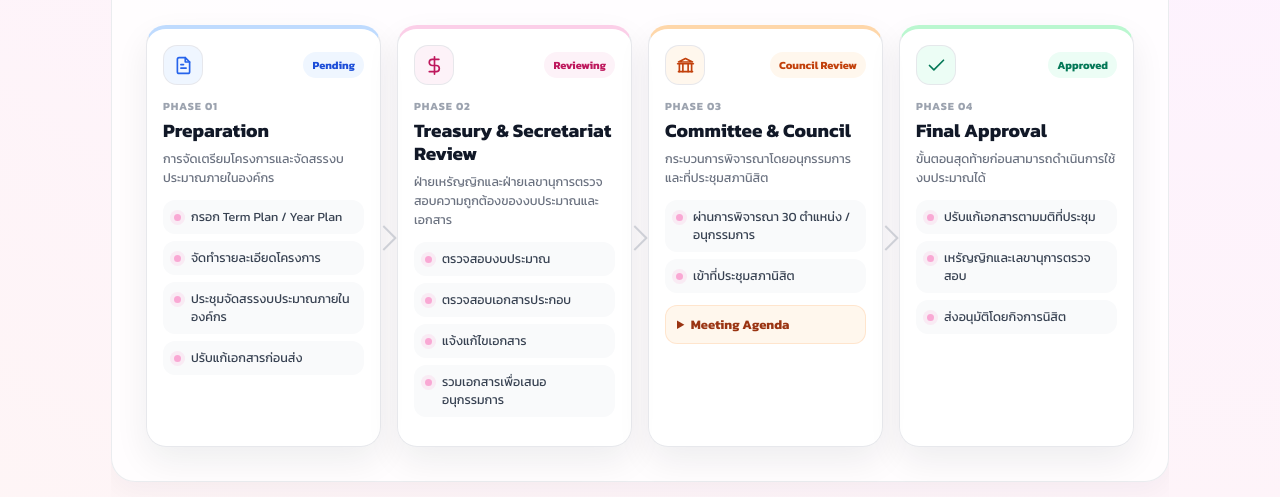
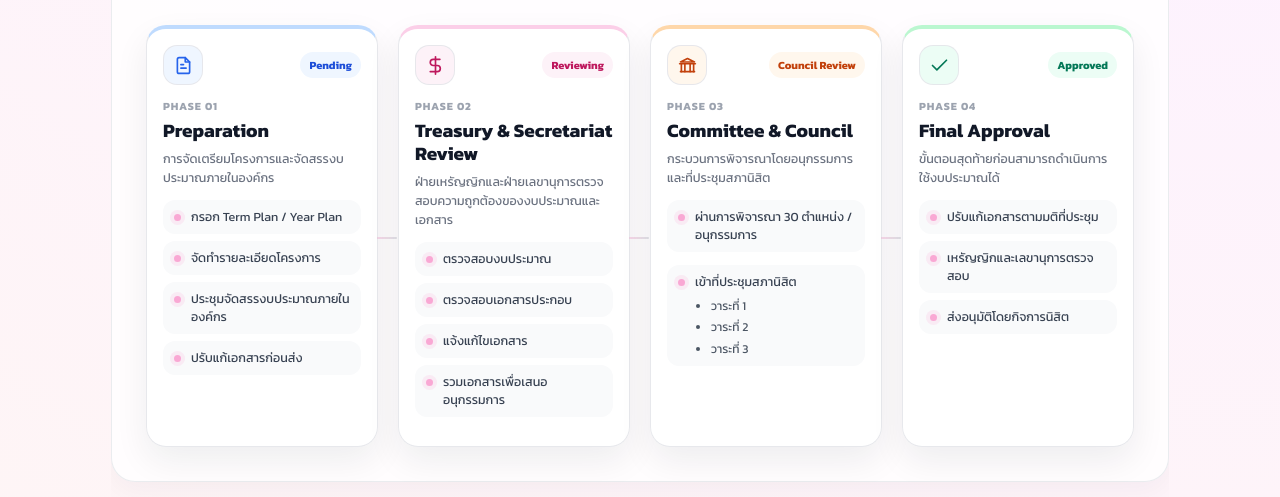
Before and after one commit to treasurersgcu68/Treasurer-SGCU, a website: page index.html in a window 1280 px wide. Shown: the part 1600-2097 px from the top of the page. Drawn offline with nearby package versions, Linux system fonts and the light colour scheme; files that its build step writes are made by us from their sources; no server answers.

Commit message:
Update workflow agenda and scoreboard runners

```diff
--- a/css/pages/home.css
+++ b/css/pages/home.css
@@ -1185,7 +1185,7 @@
 .workflow-phase-grid {
   display: grid;
   grid-template-columns: repeat(4, minmax(0, 1fr));
-  gap: 16px;
+  gap: 20px;
   align-items: stretch;
 }
 
@@ -1207,12 +1207,12 @@
   content: "";
   position: absolute;
   top: 50%;
-  right: -13px;
-  width: 18px;
-  height: 18px;
-  border-top: 2px solid rgba(156, 163, 175, 0.42);
-  border-right: 2px solid rgba(156, 163, 175, 0.42);
-  transform: translateY(-50%) rotate(45deg);
+  right: -20px;
+  width: 20px;
+  height: 2px;
+  border-radius: 999px;
+  background: linear-gradient(90deg, rgba(236, 72, 153, 0.2), rgba(156, 163, 175, 0.32));
+  transform: translateY(-50%);
 }
 
 .workflow-phase-card:last-child::after {
@@ -1376,28 +1376,49 @@
   box-shadow: 0 0 0 4px rgba(249, 168, 212, 0.18);
 }
 
-.workflow-agenda {
-  margin: -1px 0 12px;
+.workflow-agenda-list {
+  display: grid;
+  gap: 7px;
+  margin: 0 0 13px;
+}
+
+.workflow-agenda-card {
+  position: relative;
+  display: grid;
+  gap: 7px;
+  width: 100%;
+  padding: 8px 9px 8px 28px;
   border-radius: 12px;
-  background: #fff7ed;
-  border: 1px solid rgba(251, 146, 60, 0.18);
-}
-
-.workflow-agenda summary {
-  cursor: pointer;
-  padding: 9px 11px;
-  color: #9a3412;
-  font-size: 13px;
-  font-weight: 900;
-}
-
-.workflow-agenda ul {
+  background: #f9fafb;
+  color: #374151;
+  font-size: 12.5px;
+  line-height: 1.45;
+  cursor: text;
+}
+
+.workflow-agenda-card::before {
+  content: "";
+  position: absolute;
+  left: 11px;
+  top: 14px;
+  width: 7px;
+  height: 7px;
+  border-radius: 999px;
+  background: #f9a8d4;
+  box-shadow: 0 0 0 4px rgba(249, 168, 212, 0.18);
+}
+
+.workflow-agenda-card span {
+  display: block;
+}
+
+.workflow-agenda-card ul {
   display: grid;
-  gap: 6px;
+  gap: 4px;
   margin: 0;
-  padding: 0 12px 12px 28px;
-  color: #7c2d12;
-  font-size: 13px;
+  padding-left: 16px;
+  color: #4b5563;
+  font-size: 12px;
 }
 
 .home-start-full {
--- a/js/features/news/app.scoreboard.js
+++ b/js/features/news/app.scoreboard.js
@@ -60,7 +60,7 @@ function initScoreboard() {
 
       setScoreboardSectionVisible(podiumEl, true);
       const podium = items.slice(0, 3);
-      const runners = items.slice(3, 8);
+      const runners = items.slice(3, 9);
 
       renderScorePodium(podiumEl, podium);
       renderScoreRunners(runnersEl, runners);
--- a/partials/home.html
+++ b/partials/home.html
@@ -230,16 +230,17 @@
                       </div>
                       <ul class="workflow-step-list">
                         <li>ผ่านการพิจารณา 30 ตำแหน่ง / อนุกรรมการ</li>
-                        <li>เข้าที่ประชุมสภานิสิต</li>
                       </ul>
-                      <details class="workflow-agenda">
-                        <summary>Meeting Agenda</summary>
-                        <ul>
-                          <li>วาระที่ 1</li>
-                          <li>วาระที่ 2</li>
-                          <li>วาระที่ 3</li>
-                        </ul>
-                      </details>
+                      <div class="workflow-agenda-list" aria-label="Meeting agenda">
+                        <div class="workflow-agenda-card">
+                          <span>เข้าที่ประชุมสภานิสิต</span>
+                          <ul>
+                            <li>วาระที่ 1</li>
+                            <li>วาระที่ 2</li>
+                            <li>วาระที่ 3</li>
+                          </ul>
+                        </div>
+                      </div>
                     </article>
 
                     <article class="workflow-phase-card is-final">
```
